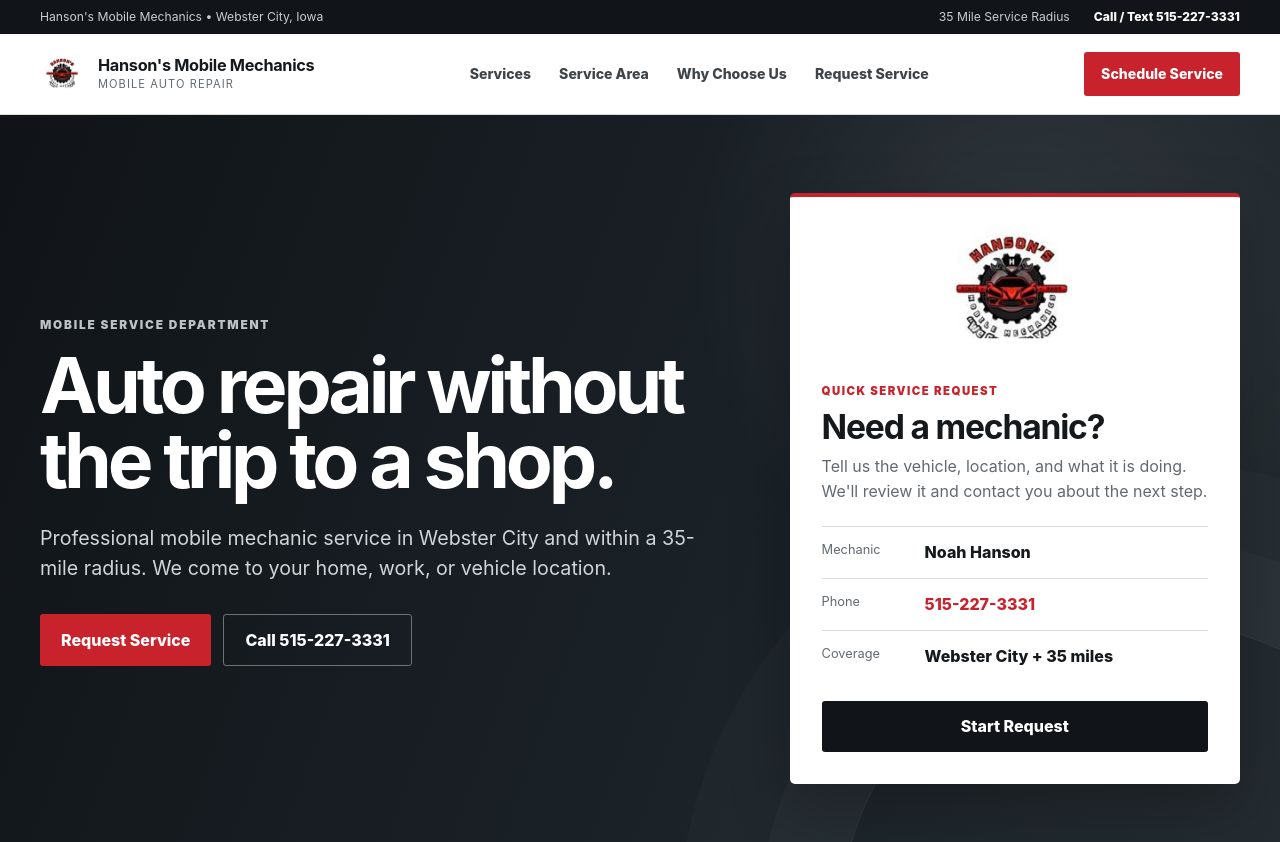
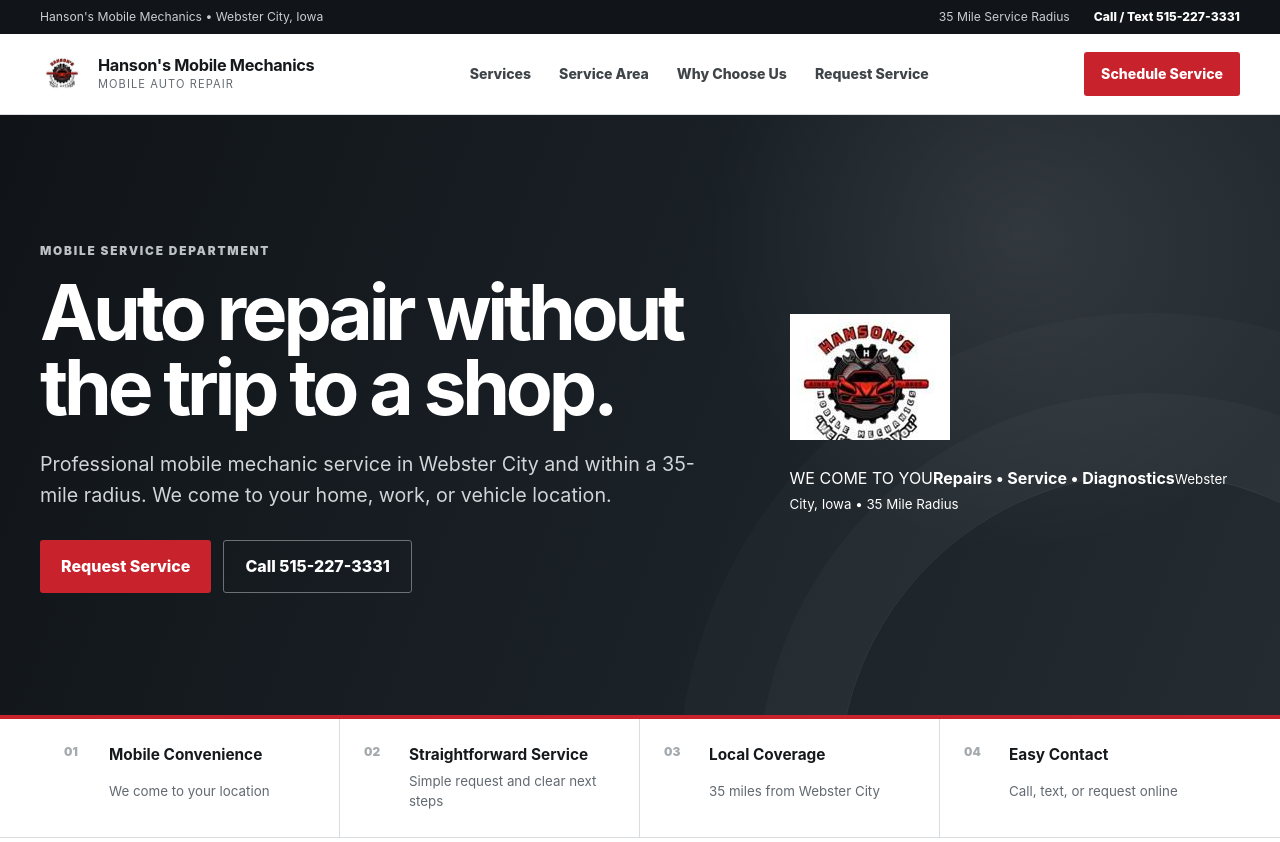
Before and after one commit to NoahMobileMech2026/hanson-mobile-mechanics, a Next.js app: page / in a window 1280 px wide. Shown: the top 842 px of the page. Built offline with nearby package versions, Linux system fonts and the light colour scheme.

Commit message:
Replace template service card with branded hero graphic

```diff
--- a/app/page.js
+++ b/app/page.js
@@ -60,24 +60,17 @@
             </div>
           </div>
 
-          <aside className="dealer-service-panel">
-            <img className="panel-brand-logo" src="/hanson-logo.jpg" alt="Hanson's Mobile Mechanics logo" />
-            <span className="panel-label">Quick Service Request</span>
-            <h2>Need a mechanic?</h2>
-            <p>Tell us the vehicle, location, and what it is doing. We&apos;ll review it and contact you about the next step.</p>
-            <div className="service-panel-row">
-              <span>Mechanic</span>
-              <strong>Noah Hanson</strong>
+          <aside className="dealer-hero-graphic" aria-label="Hanson’s Mobile Mechanics">
+            <div className="hero-graphic-slash hero-graphic-slash-one"></div>
+            <div className="hero-graphic-slash hero-graphic-slash-two"></div>
+            <div className="hero-logo-stage">
+              <img className="hero-brand-logo" src="/hanson-logo.jpg" alt="Hanson’s Mobile Mechanics logo" />
             </div>
-            <div className="service-panel-row">
-              <span>Phone</span>
-              <a href="tel:+15152273331">515-227-3331</a>
+            <div className="hero-graphic-copy">
+              <span>WE COME TO YOU</span>
+              <strong>Repairs • Service • Diagnostics</strong>
+              <small>Webster City, Iowa • 35 Mile Radius</small>
             </div>
-            <div className="service-panel-row">
-              <span>Coverage</span>
-              <strong>Webster City + 35 miles</strong>
-            </div>
-            <a className="panel-button" href="#request">Start Request</a>
           </aside>
         </div>
       </section>
@@ -104,7 +97,7 @@
           <div className="dealer-service-grid">
             {services.map((service) => (
               <article className="dealer-service-card" key={service.title}>
-                <div className="service-icon-box" aria-hidden="true">+</div>
+                <div className="service-icon-box" aria-hidden="true"><svg viewBox="0 0 24 24" focusable="false"><path d="M14.7 6.3a4 4 0 0 0-5-5L12 3.6 9.6 6 7.3 3.7a4 4 0 0 0 5 5l-6.9 6.9a2 2 0 1 0 2.8 2.8l6.9-6.9a4 4 0 0 0 5-5L17.8 8.8 15.4 6.4l2.3-2.3a4 4 0 0 0-3-.8Z" /></svg></div>
                 <h3>{service.title}</h3>
                 <p>{service.text}</p>
               </article>
```
